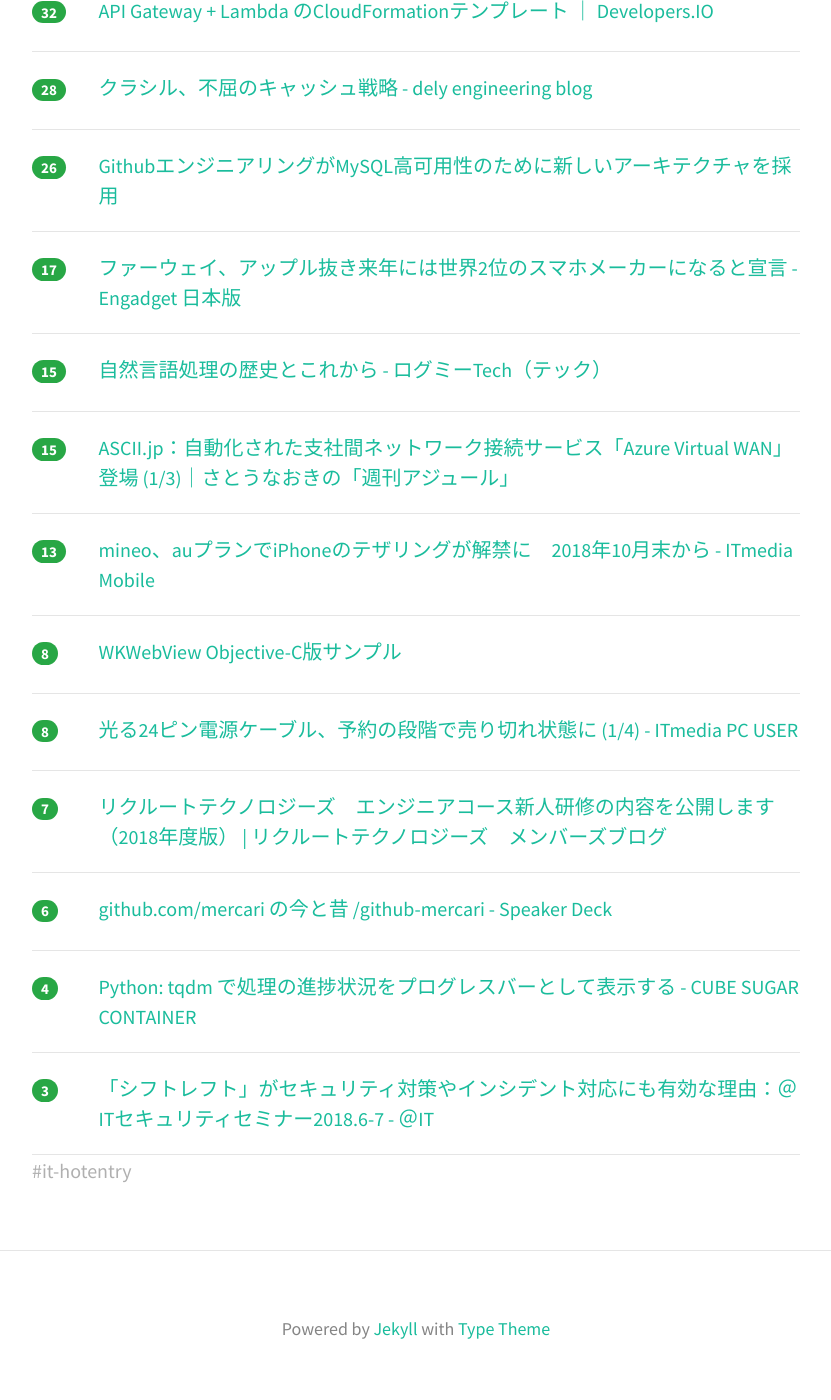
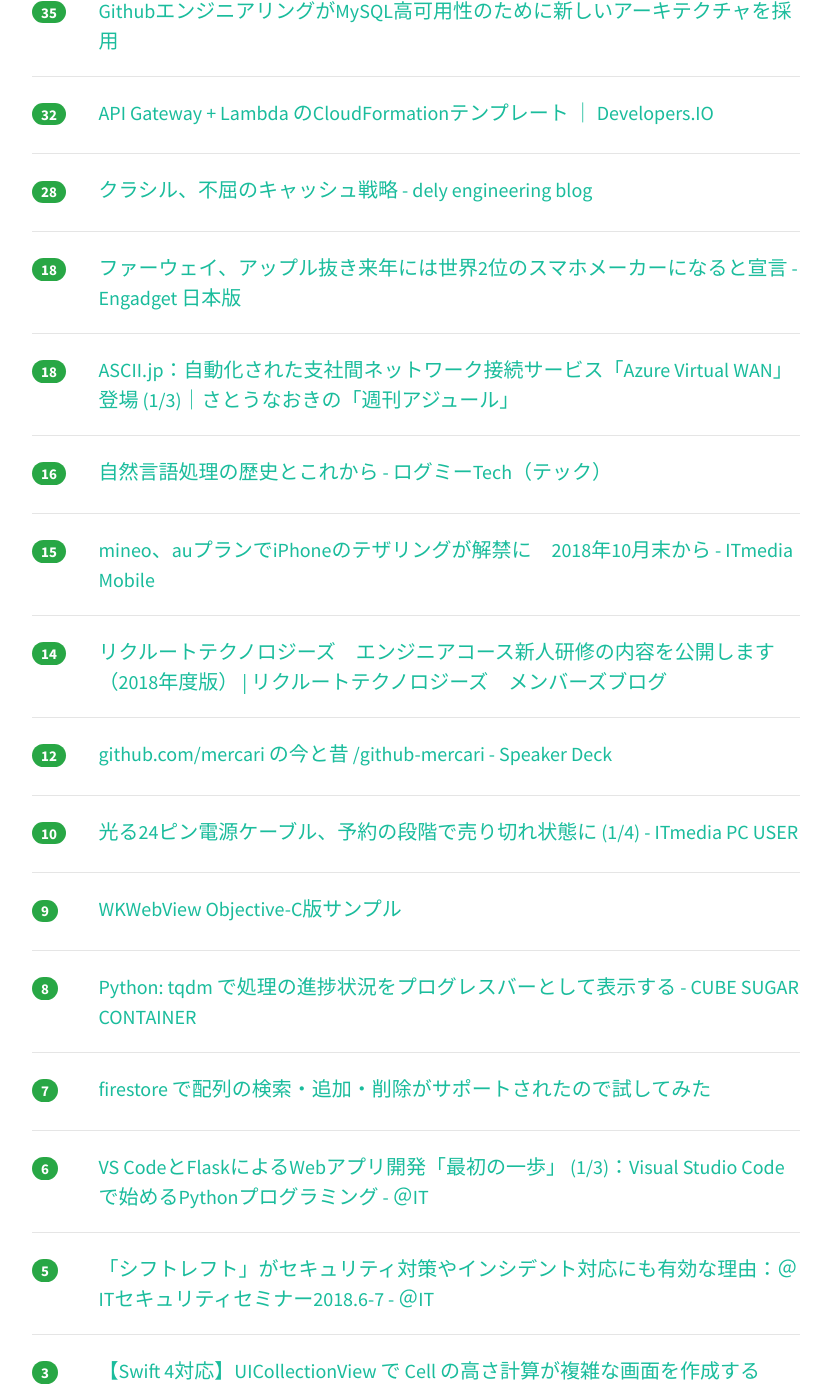
Before and after one commit to yatta47/hatena-matome-site, a Jekyll site: the page built from _posts/2018-07-24-hatena.md, in a window 1280 px wide and 1400 px high, scrolled down 477 px. Shown: the whole window, without its empty margins (224-1055 px from the left). Built offline with Jekyll 4.4.1, drawn with Linux system fonts in a browser that asks for light colours; nearby versions of some CDN libraries; some of the changed text lies outside the part shown.

Commit message:
Updated 2018-07-24

```diff
--- a/_posts/2018-07-24-hatena.md
+++ b/_posts/2018-07-24-hatena.md
@@ -1,14 +1,19 @@
 ---
 layout: post
 title:  "2018-07-24 はてぶIT"
-date:   2018-07-24 07:01:09
+date:   2018-07-24 08:00:36
 tags: [it-hotentry]
 ---
-14 件のデータあり
+18 件のデータあり
 
 <hr><div class="row">
-<div class="col-1"><span class="badge badge-pill badge-success h2">61</span></div>
+<div class="col-1"><span class="badge badge-pill badge-success h2">77</span></div>
 <div class="col-11"><a href='https://www.slideshare.net/otsune/ss-107113361' target='_blank'>博士の異常なネットウォッチ</a></div>
+</div>
+<hr>
+<div class="row">
+<div class="col-1"><span class="badge badge-pill badge-success h2">35</span></div>
+<div class="col-11"><a href='https://www.infoq.com/jp/news/2018/07/github-mysql-high-availability' target='_blank'>GithubエンジニアリングがMySQL高可用性のために新しいアーキテクチャを採用</a></div>
 </div>
 <hr>
 <div class="row">
@@ -22,57 +27,72 @@ tags: [it-hotentry]
 </div>
 <hr>
 <div class="row">
-<div class="col-1"><span class="badge badge-pill badge-success h2">26</span></div>
-<div class="col-11"><a href='https://www.infoq.com/jp/news/2018/07/github-mysql-high-availability' target='_blank'>GithubエンジニアリングがMySQL高可用性のために新しいアーキテクチャを採用</a></div>
-</div>
-<hr>
-<div class="row">
-<div class="col-1"><span class="badge badge-pill badge-success h2">17</span></div>
+<div class="col-1"><span class="badge badge-pill badge-success h2">18</span></div>
 <div class="col-11"><a href='https://japanese.engadget.com/2018/07/23/2/' target='_blank'>ファーウェイ、アップル抜き来年には世界2位のスマホメーカーになると宣言 - Engadget 日本版</a></div>
 </div>
 <hr>
 <div class="row">
-<div class="col-1"><span class="badge badge-pill badge-success h2">15</span></div>
+<div class="col-1"><span class="badge badge-pill badge-success h2">18</span></div>
+<div class="col-11"><a href='http://ascii.jp/elem/000/001/714/1714131/' target='_blank'>ASCII.jp：自動化された支社間ネットワーク接続サービス「Azure Virtual WAN」登場 (1/3)｜さとうなおきの「週刊アジュール」</a></div>
+</div>
+<hr>
+<div class="row">
+<div class="col-1"><span class="badge badge-pill badge-success h2">16</span></div>
 <div class="col-11"><a href='https://logmi.jp/301860' target='_blank'>自然言語処理の歴史とこれから - ログミーTech（テック）</a></div>
 </div>
 <hr>
 <div class="row">
 <div class="col-1"><span class="badge badge-pill badge-success h2">15</span></div>
-<div class="col-11"><a href='http://ascii.jp/elem/000/001/714/1714131/' target='_blank'>ASCII.jp：自動化された支社間ネットワーク接続サービス「Azure Virtual WAN」登場 (1/3)｜さとうなおきの「週刊アジュール」</a></div>
-</div>
-<hr>
-<div class="row">
-<div class="col-1"><span class="badge badge-pill badge-success h2">13</span></div>
 <div class="col-11"><a href='http://www.itmedia.co.jp/mobile/articles/1807/23/news128.html' target='_blank'>mineo、auプランでiPhoneのテザリングが解禁に　2018年10月末から - ITmedia Mobile</a></div>
 </div>
 <hr>
 <div class="row">
-<div class="col-1"><span class="badge badge-pill badge-success h2">8</span></div>
+<div class="col-1"><span class="badge badge-pill badge-success h2">14</span></div>
+<div class="col-11"><a href='https://recruit-tech.co.jp/blog/2018/07/23/rtech_bootcamp_2018/' target='_blank'>リクルートテクノロジーズ　エンジニアコース新人研修の内容を公開します（2018年度版） | リクルートテクノロジーズ　メンバーズブログ</a></div>
+</div>
+<hr>
+<div class="row">
+<div class="col-1"><span class="badge badge-pill badge-success h2">12</span></div>
+<div class="col-11"><a href='https://speakerdeck.com/hirak/github-mercari' target='_blank'>github.com/mercari の今と昔 /github-mercari - Speaker Deck</a></div>
+</div>
+<hr>
+<div class="row">
+<div class="col-1"><span class="badge badge-pill badge-success h2">10</span></div>
+<div class="col-11"><a href='http://www.itmedia.co.jp/pcuser/articles/1807/23/news104.html' target='_blank'>光る24ピン電源ケーブル、予約の段階で売り切れ状態に (1/4) - ITmedia PC USER</a></div>
+</div>
+<hr>
+<div class="row">
+<div class="col-1"><span class="badge badge-pill badge-success h2">9</span></div>
 <div class="col-11"><a href='https://qiita.com/miutex/items/625675e8fa33336eaabb' target='_blank'>WKWebView Objective-C版サンプル</a></div>
 </div>
 <hr>
 <div class="row">
 <div class="col-1"><span class="badge badge-pill badge-success h2">8</span></div>
-<div class="col-11"><a href='http://www.itmedia.co.jp/pcuser/articles/1807/23/news104.html' target='_blank'>光る24ピン電源ケーブル、予約の段階で売り切れ状態に (1/4) - ITmedia PC USER</a></div>
+<div class="col-11"><a href='https://blog.amedama.jp/entry/2018/07/23/080000' target='_blank'>Python: tqdm で処理の進捗状況をプログレスバーとして表示する - CUBE SUGAR CONTAINER</a></div>
 </div>
 <hr>
 <div class="row">
 <div class="col-1"><span class="badge badge-pill badge-success h2">7</span></div>
-<div class="col-11"><a href='https://recruit-tech.co.jp/blog/2018/07/23/rtech_bootcamp_2018/' target='_blank'>リクルートテクノロジーズ　エンジニアコース新人研修の内容を公開します（2018年度版） | リクルートテクノロジーズ　メンバーズブログ</a></div>
+<div class="col-11"><a href='https://qiita.com/zaru/items/45574cf5919441953b2e' target='_blank'>firestore で配列の検索・追加・削除がサポートされたので試してみた</a></div>
 </div>
 <hr>
 <div class="row">
 <div class="col-1"><span class="badge badge-pill badge-success h2">6</span></div>
-<div class="col-11"><a href='https://speakerdeck.com/hirak/github-mercari' target='_blank'>github.com/mercari の今と昔 /github-mercari - Speaker Deck</a></div>
+<div class="col-11"><a href='http://www.atmarkit.co.jp/ait/articles/1807/24/news024.html' target='_blank'>VS CodeとFlaskによるWebアプリ開発「最初の一歩」 (1/3)：Visual Studio Codeで始めるPythonプログラミング - ＠IT</a></div>
 </div>
 <hr>
 <div class="row">
-<div class="col-1"><span class="badge badge-pill badge-success h2">4</span></div>
-<div class="col-11"><a href='https://blog.amedama.jp/entry/2018/07/23/080000' target='_blank'>Python: tqdm で処理の進捗状況をプログレスバーとして表示する - CUBE SUGAR CONTAINER</a></div>
+<div class="col-1"><span class="badge badge-pill badge-success h2">5</span></div>
+<div class="col-11"><a href='http://www.atmarkit.co.jp/ait/articles/1807/24/news006.html' target='_blank'>「シフトレフト」がセキュリティ対策やインシデント対応にも有効な理由：＠ITセキュリティセミナー2018.6-7 - ＠IT</a></div>
 </div>
 <hr>
 <div class="row">
 <div class="col-1"><span class="badge badge-pill badge-success h2">3</span></div>
-<div class="col-11"><a href='http://www.atmarkit.co.jp/ait/articles/1807/24/news006.html' target='_blank'>「シフトレフト」がセキュリティ対策やインシデント対応にも有効な理由：＠ITセキュリティセミナー2018.6-7 - ＠IT</a></div>
+<div class="col-11"><a href='https://qiita.com/AkkeyLab/items/25a786875569c317dd83' target='_blank'>【Swift 4対応】UICollectionView で Cell の高さ計算が複雑な画面を作成する</a></div>
 </div>
 <hr>
+<div class="row">
+<div class="col-1"><span class="badge badge-pill badge-success h2">1</span></div>
+<div class="col-11"><a href='https://forest.watch.impress.co.jp/docs/serial/yajiuma/1134357.html' target='_blank'>知らなかった……“青空文庫”の全データは“GitHub”から一括ダウンロードできる！ - やじうまの杜 - 窓の杜</a></div>
+</div>
+<hr>
```
